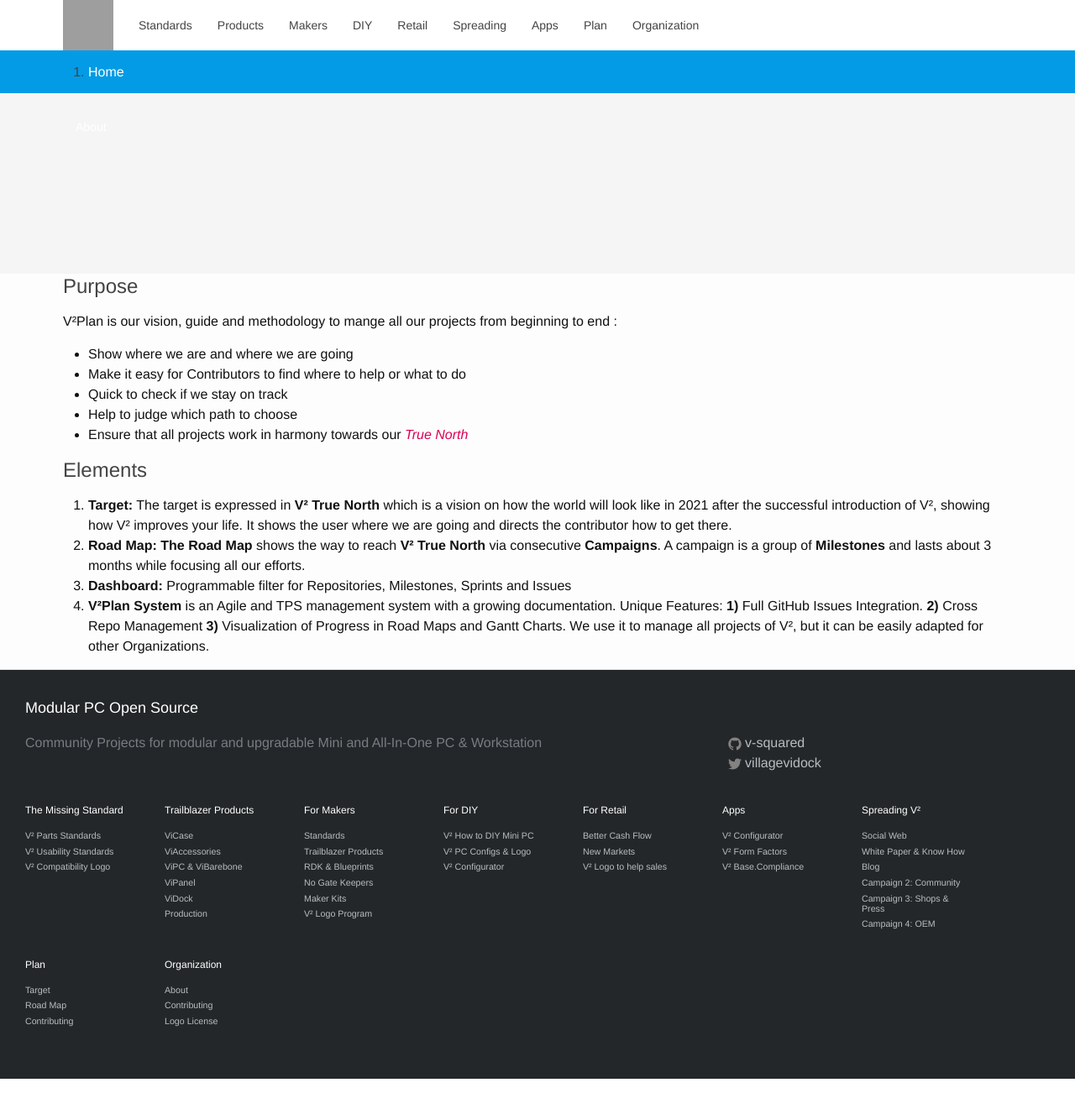
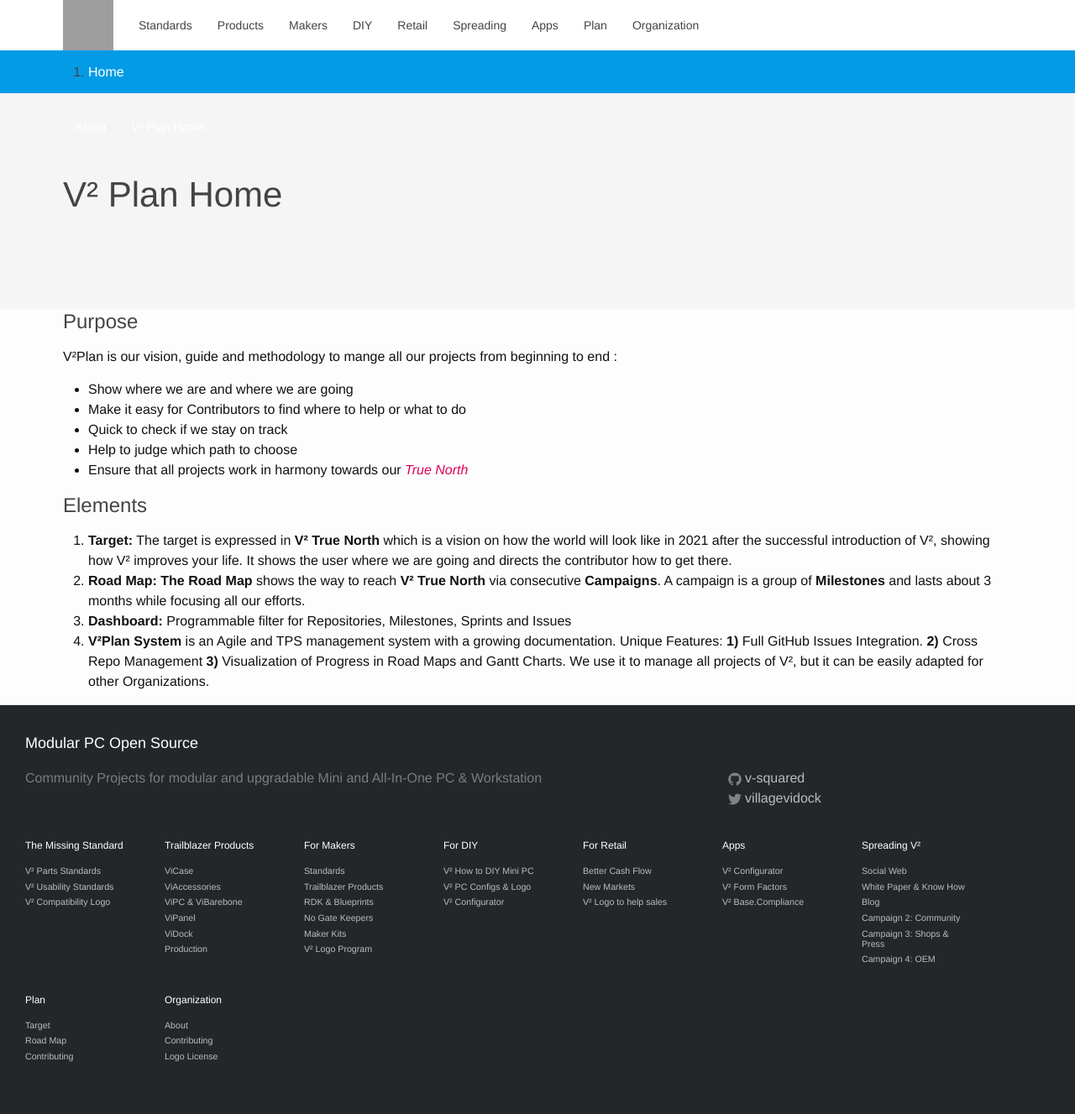
Before and after one commit to V-Squared/v2-Plan, a Jekyll site: the page built from index.md, in a window 1280 px wide. Shown: the whole page at 84% size. Built offline with Jekyll 4.4.1, drawn with Linux system fonts in a browser that asks for light colours; nearby versions of some CDN libraries; before the commit the page ends 1285 px from its top, so only the background shows below that; grey boxes are pictures that could not be loaded.

Commit message:
Add Title

```diff
--- a/index.md
+++ b/index.md
@@ -1,5 +1,6 @@
 ---
 layout: default
+title: V² Plan Home
 ---
 
 ## Purpose <a name="purpose"></a>
```
